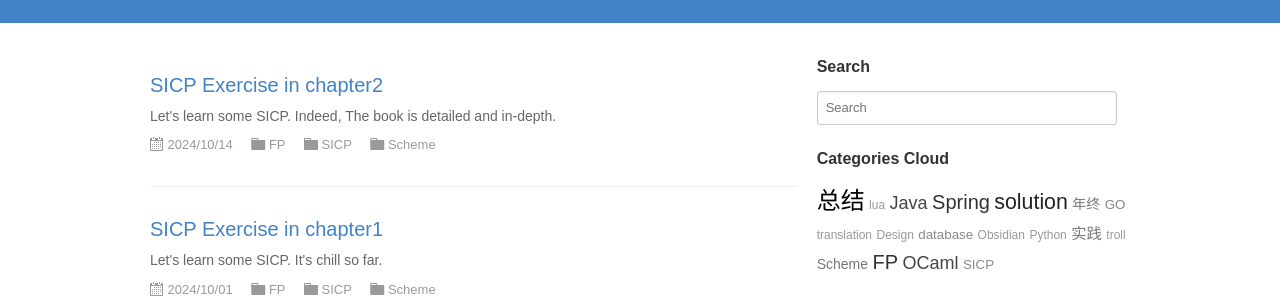
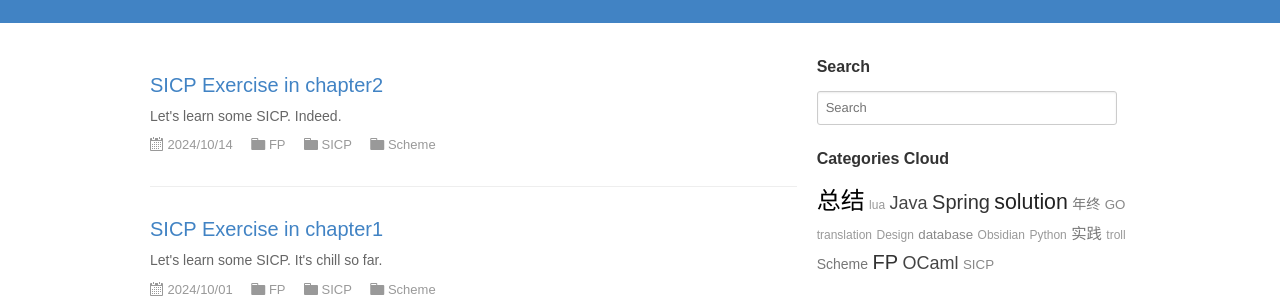
Before and after one commit to nyaaarlathotep/nyaaarlathotep.github.io, a Jekyll site: the page built from index.html, in a window 1280 px wide. Shown: the part 241-541 px from the top of the page. Built offline with Jekyll 4.4.1, drawn with Linux system fonts in a browser that asks for light colours; the list of posts is cut into pages by our own code; comment, search, counter and statistics services are not loaded; a style sheet for code colours, icons or effects is not loaded.

Commit message:
Update 2024-10-14- SICP Exercise 2.md

```diff
--- a/_posts/2024-10-14- SICP Exercise 2.md
+++ b/_posts/2024-10-14- SICP Exercise 2.md
@@ -2,7 +2,7 @@
 layout: sicp
 title: SICP Exercise in chapter2
 date: 2024-10-14 18:00:00 +0900
-description: Let's learn some SICP. Indeed, The book is detailed and in-depth.
+description: Let's learn some SICP. Indeed.
 categories: [FP, SICP, Scheme]
 keywords: SICP, Scheme
 essays: true
```
